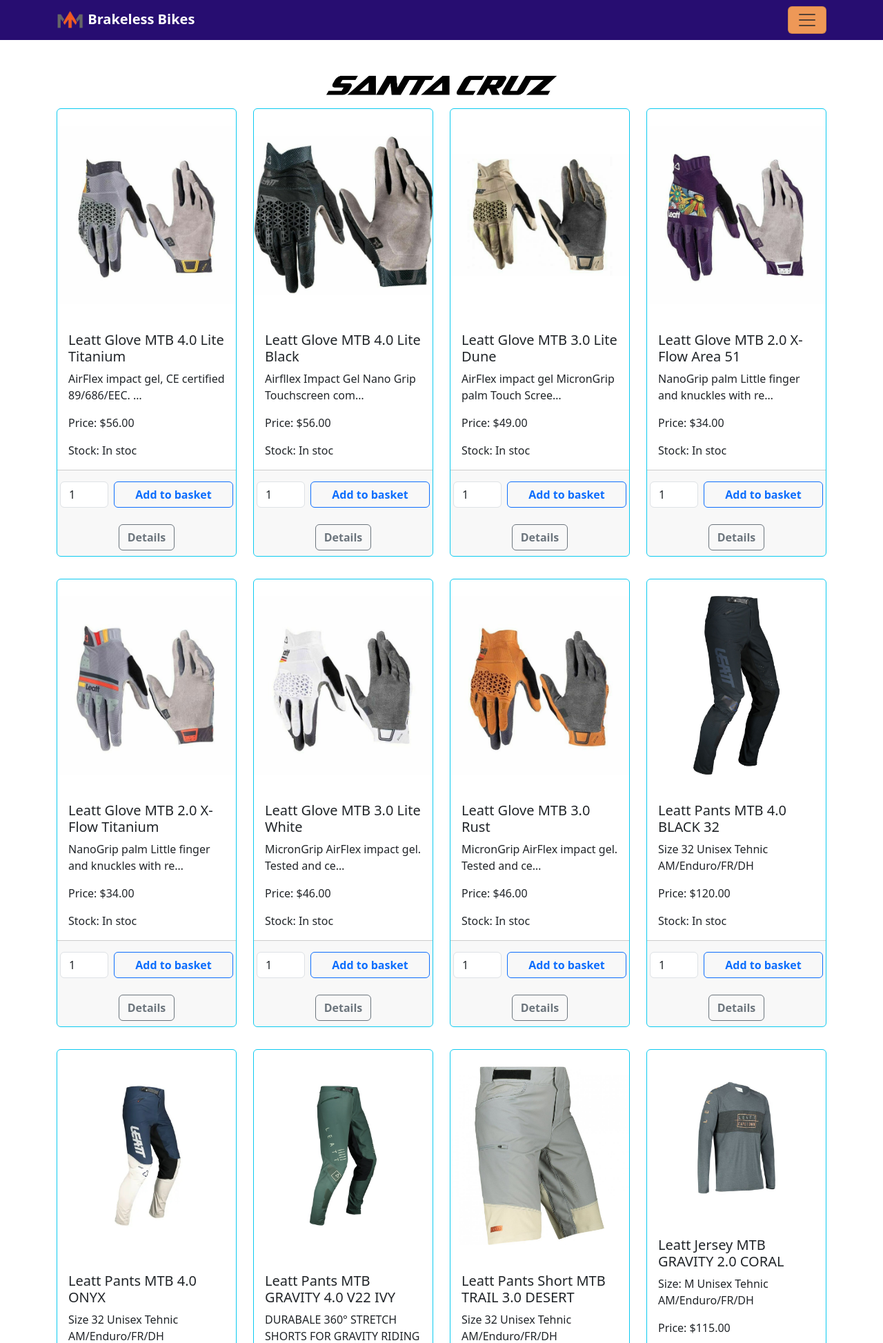
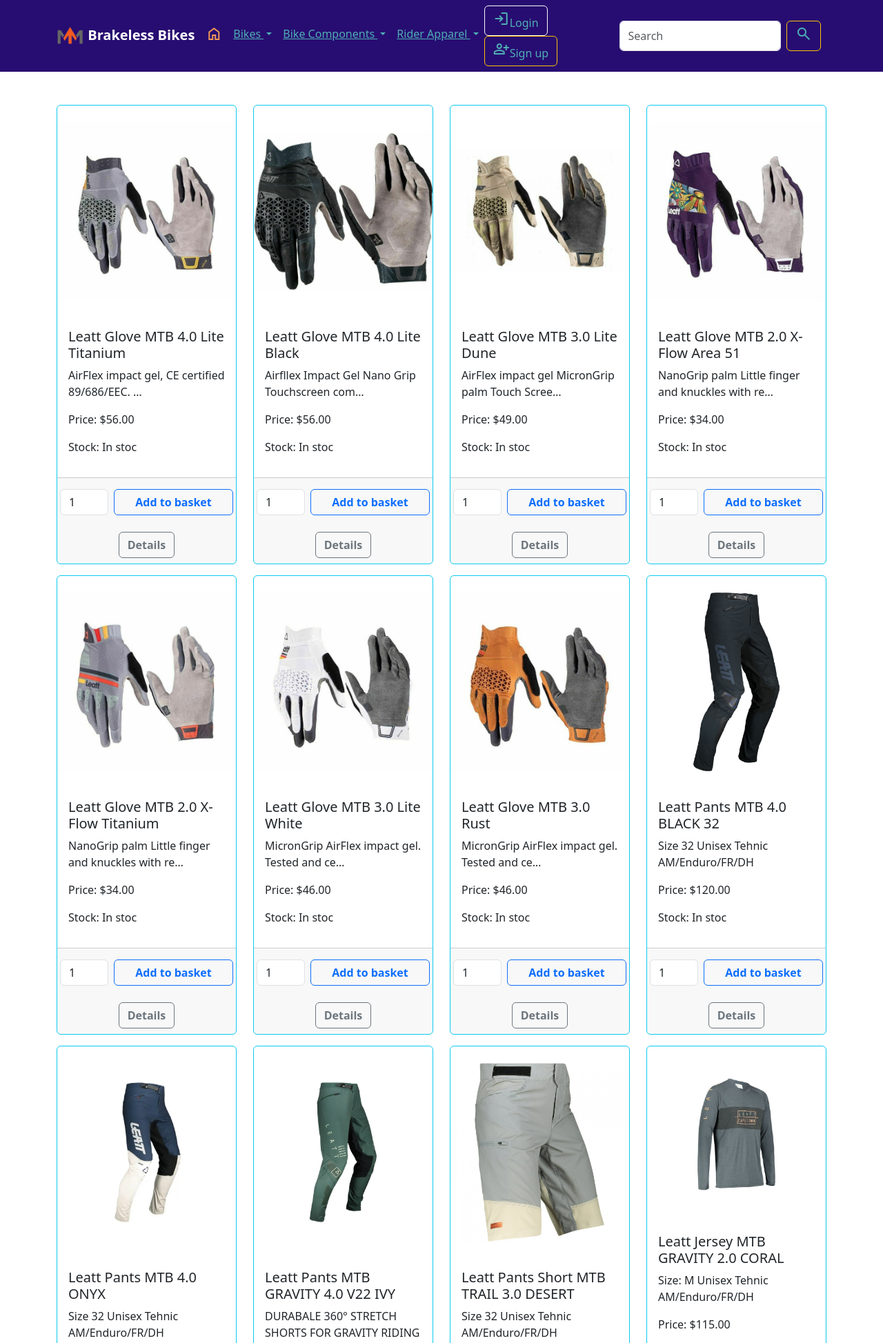
Before and after one commit to madmad89/BrakelessBikeStore, a Django app: page /products/ in a window 1280 px wide. Shown: the top 1947 px of the page at 69% size. Run offline with Django 4.2, Linux system fonts and the light colour scheme; data comes from the database, SQL or seed files in the repository; both versions use the stored data as it was after the commit.

Commit message:
update create user and cards dimension

```diff
--- a/templates/nav_bar.html
+++ b/templates/nav_bar.html
@@ -1,4 +1,4 @@
-<nav class="navbar navbar-expand-xxl" style="background-color: #270d71;">
+<nav class="navbar navbar-expand-xl" style="background-color: #270d71;">
     <div class="container-md">
         <a class="navbar-brand me-2 " href="{% url 'home_page' %}">
             <img src="/static/bicycle_images/Logo-MM.png" alt="no image" width="40">
--- a/templates/product_list.html
+++ b/templates/product_list.html
@@ -8,13 +8,10 @@
 
     <div class=" mb-3 container-lg">
     <br><br>
-        <div class="mb-3 text-primary text-center">
-            <img src="{% static 'bicycle_images/SC_logo.png' %}" width="30%" alt="SANTA CRUZ">
-        </div>
         <div class="row">
             {% for product in products %}
                 <div class="col-md-3 mb-3">
-                    <div class="card border-info mb-3">
+                    <div class="card border-info mb-3 h-100">
                         {% if product.image %}
                             <img src="{{ product.image.url }}" class="card-img-top my-4" alt="{{ product.name }}">
                         {% endif %}
--- a/templates/registration/login.html
+++ b/templates/registration/login.html
@@ -18,8 +18,10 @@
                         </div>
                         <div class="card-footer text-center">
                             <button type="submit" class="btn btn-outline-success">Login</button>
-                            <a href="{%  url 'password_reset' %}" class="btn btn-outline-danger">Forgot your password?</a> &nbsp; &nbsp; &nbsp; &nbsp; &nbsp; &nbsp;
-                            <a href="{% url 'create-user' %}" class="btn btn-outline-warning me-2">
+                            <a href="{%  url 'password_reset' %}" class="btn btn-outline-danger">Forgot your password?</a>
+                        </div>
+                        <div class="text-center mt-2 mb-2">
+                                <a href="{% url 'create-user' %}" class="btn btn-outline-warning me-2">
                                 <span class="material-symbols-outlined">person_add</span>Create a user account</a>
                         </div>
                     </form>
```
Also changed, not shown: db.sqlite3.
